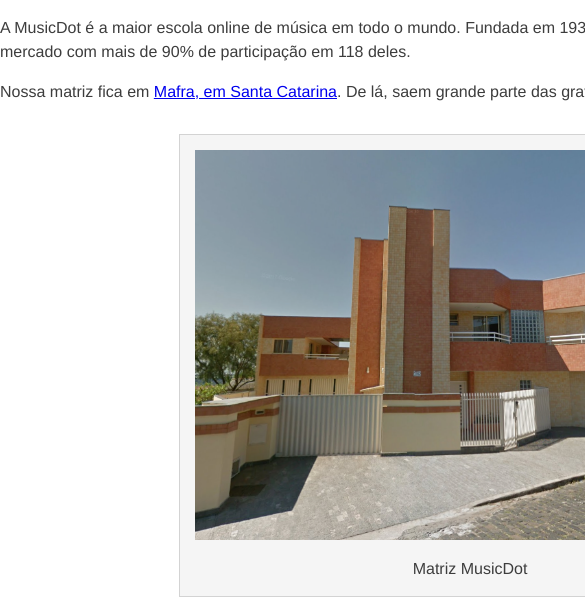
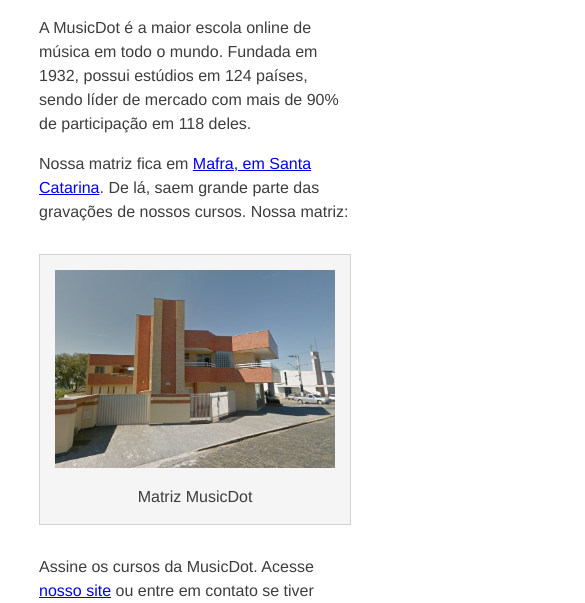
Before and after one commit to Paulo-Emerencio/Frontend-Feliz, a plain HTML site: page sobre.html in a window 390 px wide. Shown: the part 172-775 px from the top of the page, 585 px wide, since content can reach past the window. Drawn offline with Linux system fonts and the light colour scheme.

Commit message:
:art: adding responsiveness to the design

```diff
--- a/css/sobre.css
+++ b/css/sobre.css
@@ -1,18 +1,22 @@
 body {
-    width: 940px;
+    width: 80%;
+    max-width: 940px;
     margin: 0 auto;
+    padding-top: 20px;
+
     font-family: "Helvetica", "Lucida Grande", sans-serif;
     font-size: 16px;
     line-height: 1.5;
     color: #3d3d3d;
-    padding-top: 20px;
 }
 
 /* ||| TÍTULOS ||| */
 .titulo {
+    padding: 10px;
+
+    font-size: 32px;
+
     background-color: #E1EDF2;
-    font-size: 32px;
-    padding: 10px;
 }
 
 .subtitulo {
@@ -21,11 +25,15 @@ body {
 
 /* ||| IMAGENS ||| */
 figure {
+    max-width: 100%;
+    box-sizing: border-box;
+    padding: 15px;
+    margin: 30px;
+
     text-align: center;
+
     background-color: whitesmoke;
     border: 1px solid lightgrey;
-    padding: 15px;
-    margin: 30px;
 }
 
 figcaption {
@@ -44,7 +52,7 @@ figcaption {
 }
 
 figure img {
-    width: inherit;
+    width: 100%;
 }
 
 /* ||| CONTATO ||| */
```
